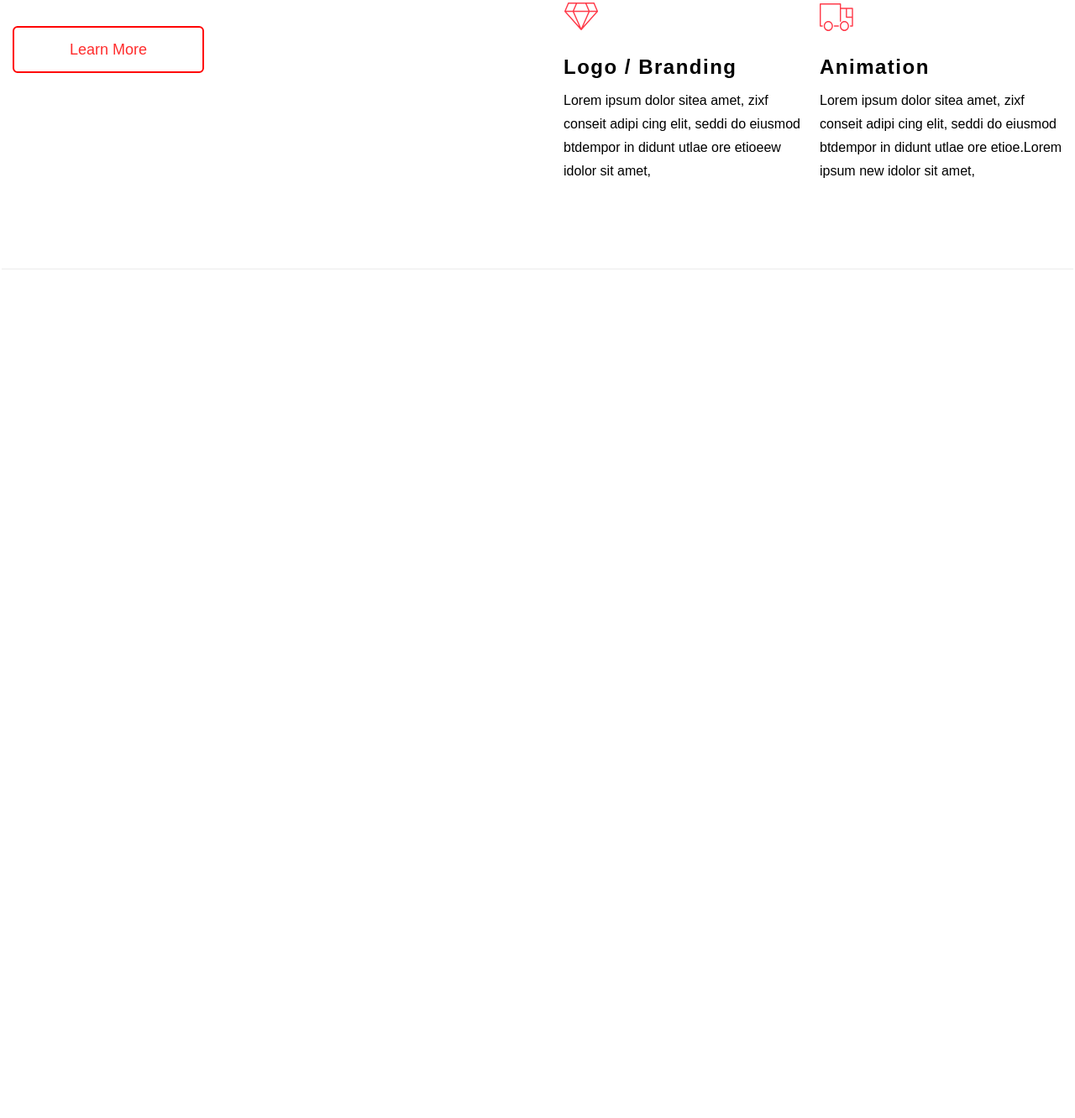
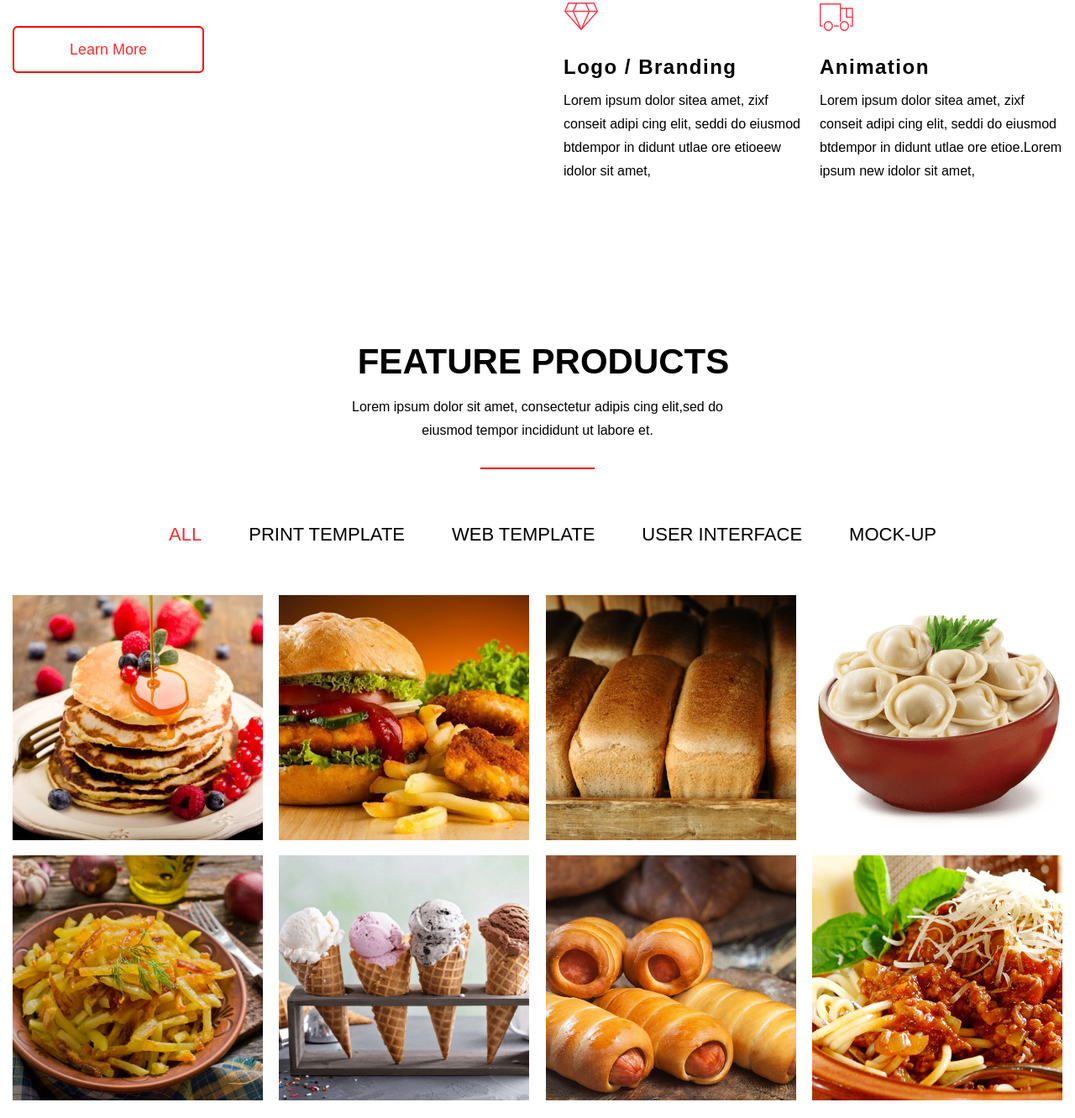
Before and after one commit to piromen186/Piro1, a plain HTML site: page index.html in a window 1280 px wide. Shown: the part 1087-2419 px from the top of the page at 84% size. Before the commit the page ends 1408 px from the top, so only its background shows below. Drawn offline with Linux system fonts and the light colour scheme.

Commit message:
Продолжение верстки

```diff
--- a/index.html
+++ b/index.html
@@ -96,6 +96,54 @@
                         amet,</p>
                 </section>
             </div>
+                <section class="feature">
+                    <div class="feature__header">
+                        <h2 class="feature__headind section-heading">
+                            feature products
+                        </h2>
+                        <p class="feature__text">Lorem ipsum dolor sit amet, consectetur adipis cing elit,sed do eiusmod
+                             tempor incididunt ut labore et.</p>
+                             <hr class="header__line feature__line">
+                    </div>
+                    <ul class="products__filter">
+                        <li class="products__item">
+                            <a class="products__link products__link_active" href="">
+                                ALL
+                            </a>
+                        </li>
+                        <li class="products__item">
+                            <a class="products__link products__link" href="">
+                                PRINT TEMPLATE
+                            </a>
+                        </li>
+                        <li class="products__item">
+                            <a class="products__link products__link" href="">
+                                WEB TEMPLATE
+                            </a>
+                        </li>
+                        <li class="products__item">
+                            <a class="products__link products__link" href="">
+                                USER INTERFACE
+                            </a>
+                        </li>
+                        <li class="products__item">
+                            <a class="products__link products__link" href="">
+                                MOCK-UP
+                            </a>
+                        </li>
+                    </ul>
+                    <div class="products">
+                        <img class="product" src="./img/product-1.png" alt="скриншот макет">
+                        <img class="product" src="./img/product-2.png" alt="скриншот макет">
+                        <img class="product" src="./img/product-3.png" alt="скриншот макет">
+                        <img class="product" src="./img/product-4.png" alt="скриншот макет">
+                        <img class="product" src="./img/product-5.png" alt="скриншот макет">
+                        <img class="product" src="./img/product-6.png" alt="скриншот макет">
+                        <img class="product" src="./img/product-7.png" alt="скриншот макет">
+                        <img class="product" src="./img/product-8.png" alt="скриншот макет">
+                    </div>
+                </section>
+            </div>
         </section>
     </main>
 </body>
--- a/styles/styles.css
+++ b/styles/styles.css
@@ -232,3 +232,89 @@
 .service__heading_animation::before {
     content: url('../img/service-4.svg');
 }
+
+/* Feature products */
+
+.feature {
+    padding-top: 104px;
+    padding-bottom: 52px;
+}
+
+.feature__header {
+    width: 100%;
+    text-align: center;
+    margin-bottom: 66px;
+}
+
+.feature__headind {
+    font-family: 'OpenSans', Arial, Helvetica, sans-serif;
+    font-size: 42px;
+    text-transform: uppercase;
+    padding-left: 14px;
+    margin-bottom: 16px;
+}
+
+.feature__text {
+    font-family: 'OpenSans', Arial, Helvetica, sans-serif;
+    font-size: 16px;
+    line-height: 28px;
+    max-width: 500px;
+    margin: 0 auto 30px;
+}
+
+.header__line {
+  border: 1px solid red;
+  width: 134px;
+  max-height: 4px;
+}
+
+.products__filter {
+    width: 100%;
+    display: flex;
+    flex-wrap: wrap;
+    list-style: none;
+    margin: 0;
+    padding: 0;
+    justify-content: center;
+    margin-bottom: 60px;
+}
+
+.products__link {
+    font-family: 'OpenSans', Arial, Helvetica, sans-serif;
+    position: relative;
+    text-transform: uppercase;
+    left: 46px;
+    color: #000000;
+    margin-right: 56px;
+    font-size: 22px;
+    line-height: 24px;
+    text-decoration: none;
+}
+
+.products__link_active {
+    color: #FF2D2D;
+    opacity: 1;
+}
+
+.products__link:hover {
+    color: #FF2D2D;
+}
+
+.products {
+    display: flex;
+    align-items: flex-start;
+    justify-content: space-between;
+    flex-wrap: wrap;
+}
+
+.product {
+    flex: 1 1 24%;
+    max-width: 298px;
+    height: 292px;
+    margin-bottom: 18px;
+    object-fit: cover;
+}
+
+.product:hover {
+    cursor: pointer;
+}
```
Also changed, not shown: img/product-1.png (added), img/product-2.png (added), img/product-3.png (added), img/product-4.png (added), img/product-5.png (added), img/product-6.png (added), img/product-7.png (added), img/product-8.png (added).
